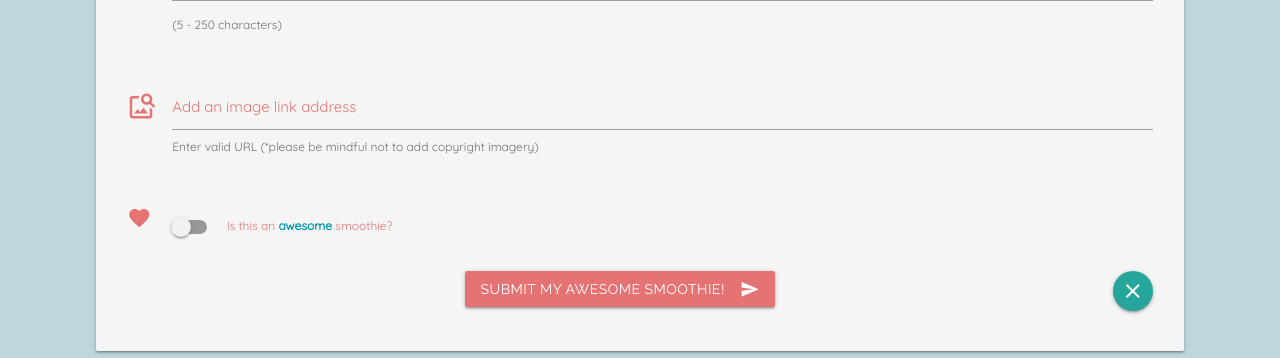
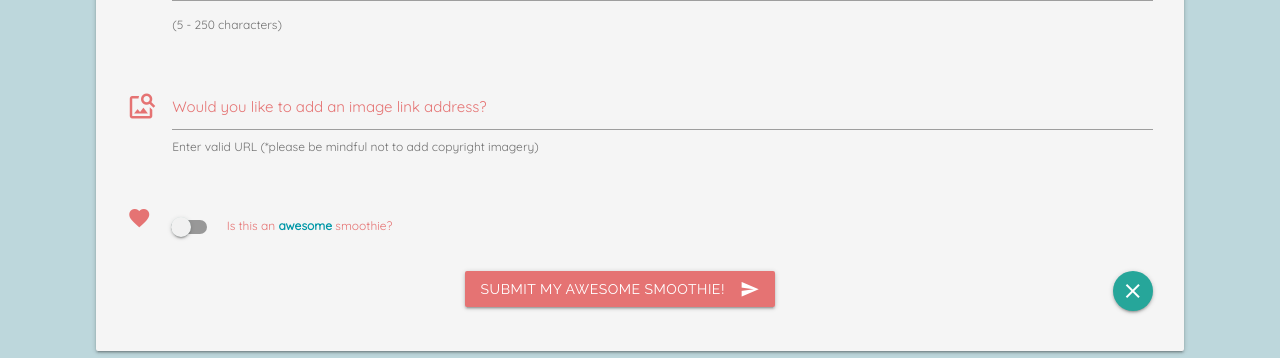
Before and after one commit to RoxJade/nutri-smooth, a Flask app: page /add_smoothie in a window 1280 px wide. Shown: the part 743-1101 px from the top of the page. Run offline with Flask 2, Linux system fonts and the light colour scheme; data that the repository does not hold is empty; some libraries are stand-ins or nearby versions.

Commit message:
Remove the 'required' attribute from the 'add image input field on 'add_smoothie' form

```diff
--- a/templates/add_smoothie.html
+++ b/templates/add_smoothie.html
@@ -67,8 +67,8 @@
                     <div class="input-field col s12">
                         <i class="material-icons prefix red-text text-lighten-2">image_search</i>
                         <input id="image_url" name="image_url" type="url" pattern="https?://.+"
-                            class="validate cyan-text text-darken-2" required>
-                        <label for="image_url">Add an image link address</label>
+                            class="validate cyan-text text-darken-2">
+                        <label for="image_url">Would you like to add an image link address?</label>
                         <span class="helper-text" data-error="Please enter valid URL" data-success="great!">Enter valid URL
                             (*please be mindful not to add copyright imagery)</span>
                     </div>
```
